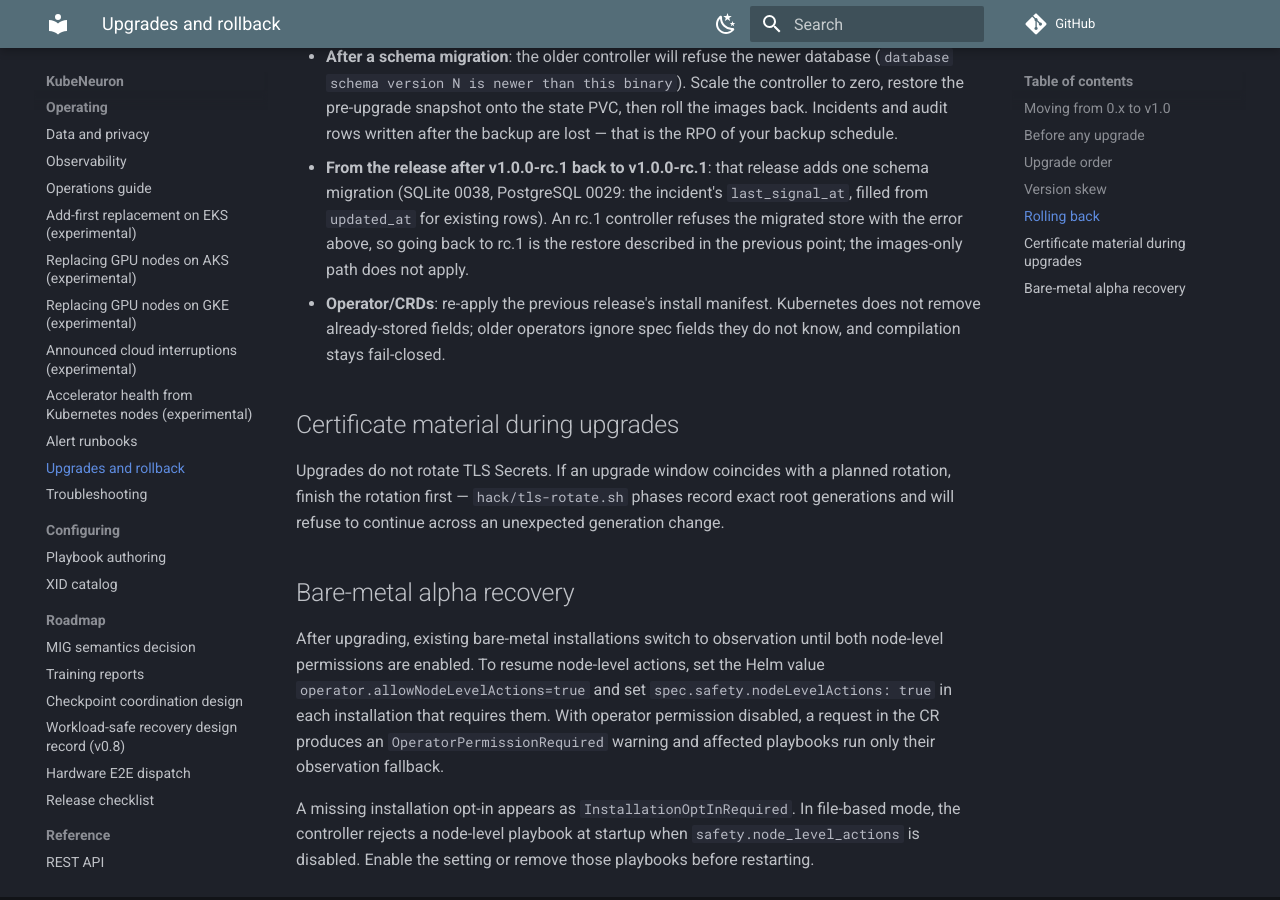
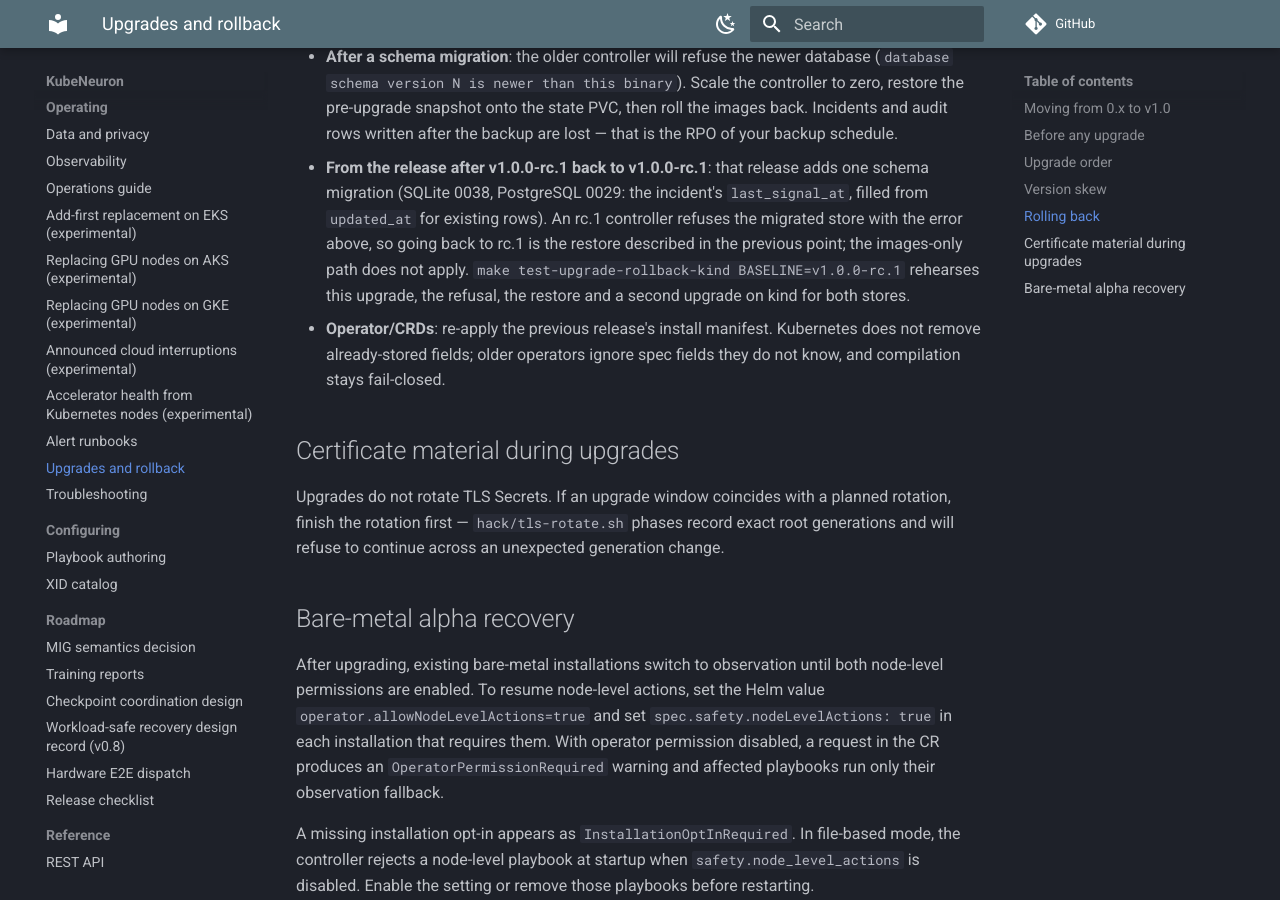
Before and after one commit to kubeneuron/kubeneuron, an MkDocs documentation site: the page built from docs/upgrade.md, in a window 1280 px wide and 900 px high, scrolled down 3014 px. Built offline with MkDocs 1.6.1 and Material for MkDocs 9.7.7, drawn with Linux system fonts in a browser that asks for light colours; comment, search, counter and statistics services are not loaded.

Commit message:
Rehearse upgrade and rollback from v1.0.0-rc.1
The release workflow's upgrade rehearsal starts from v1.0.0-rc.1 instead
of skipping. The kind script now runs against a 1.x baseline: the
PostgreSQL image is loaded under a plain local tag, the convergence check
parses on jq 1.8, the token expiry works with BSD date, and the
workload-safe cycle accounts for the impact preview being on by default
and for the job-map get rules the controller role always carries.
Labels and notes no longer name 0.x versions.

Signed-off-by: Andrii Petruk <andrey.petruk@gmail.com>

```diff
--- a/docs/upgrade.md
+++ b/docs/upgrade.md
@@ -125,7 +125,9 @@ reconciles with rc.1 placement rules. Reapply the opt-in after upgrading again.
   `last_signal_at`, filled from `updated_at` for existing rows). An rc.1
   controller refuses the migrated store with the error above, so going back
   to rc.1 is the restore described in the previous point; the images-only
-  path does not apply.
+  path does not apply. `make test-upgrade-rollback-kind BASELINE=v1.0.0-rc.1`
+  rehearses this upgrade, the refusal, the restore and a second upgrade on
+  kind for both stores.
 - **Operator/CRDs**: re-apply the previous release's install manifest.
   Kubernetes does not remove already-stored fields; older operators ignore
   spec fields they do not know, and compilation stays fail-closed.
```
Also changed, not shown: CHANGELOG.md (+5 -0 lines), docs/release-checklist.md (+2 -1 lines), 2 other files.
